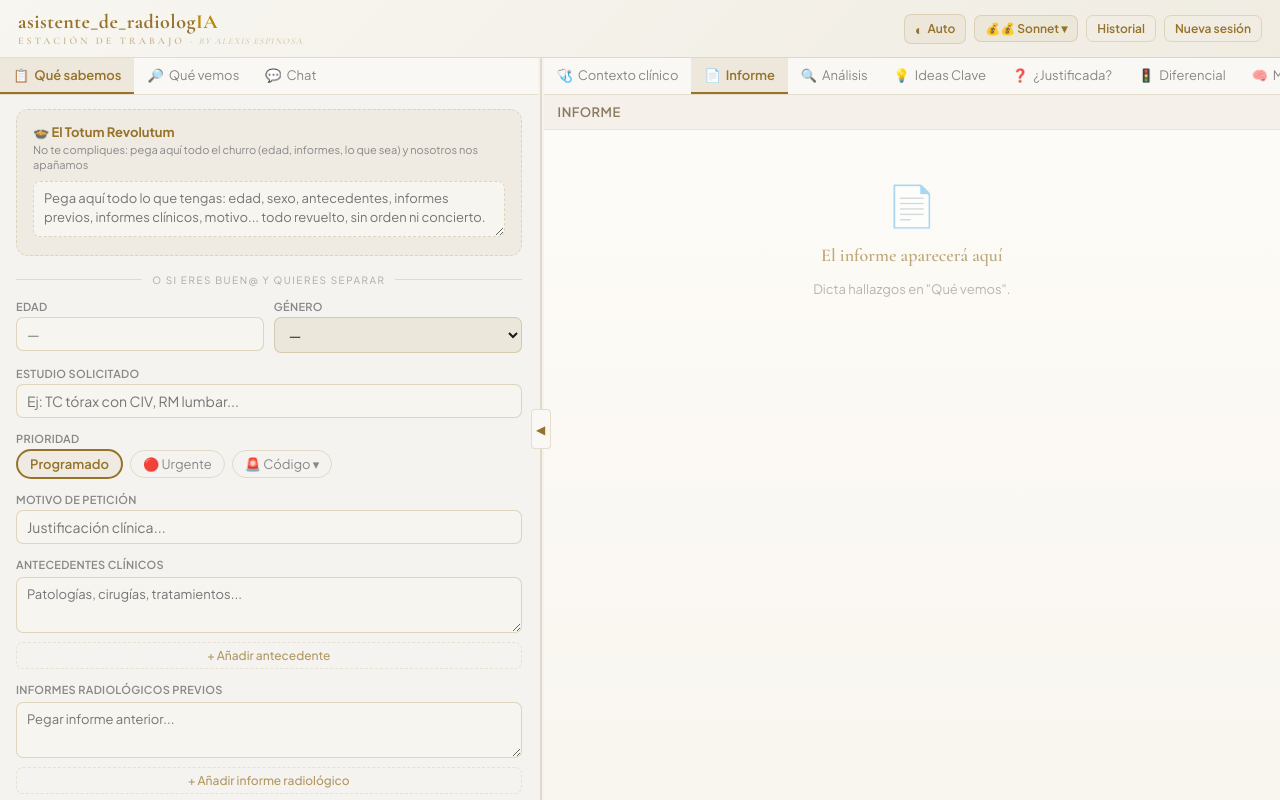
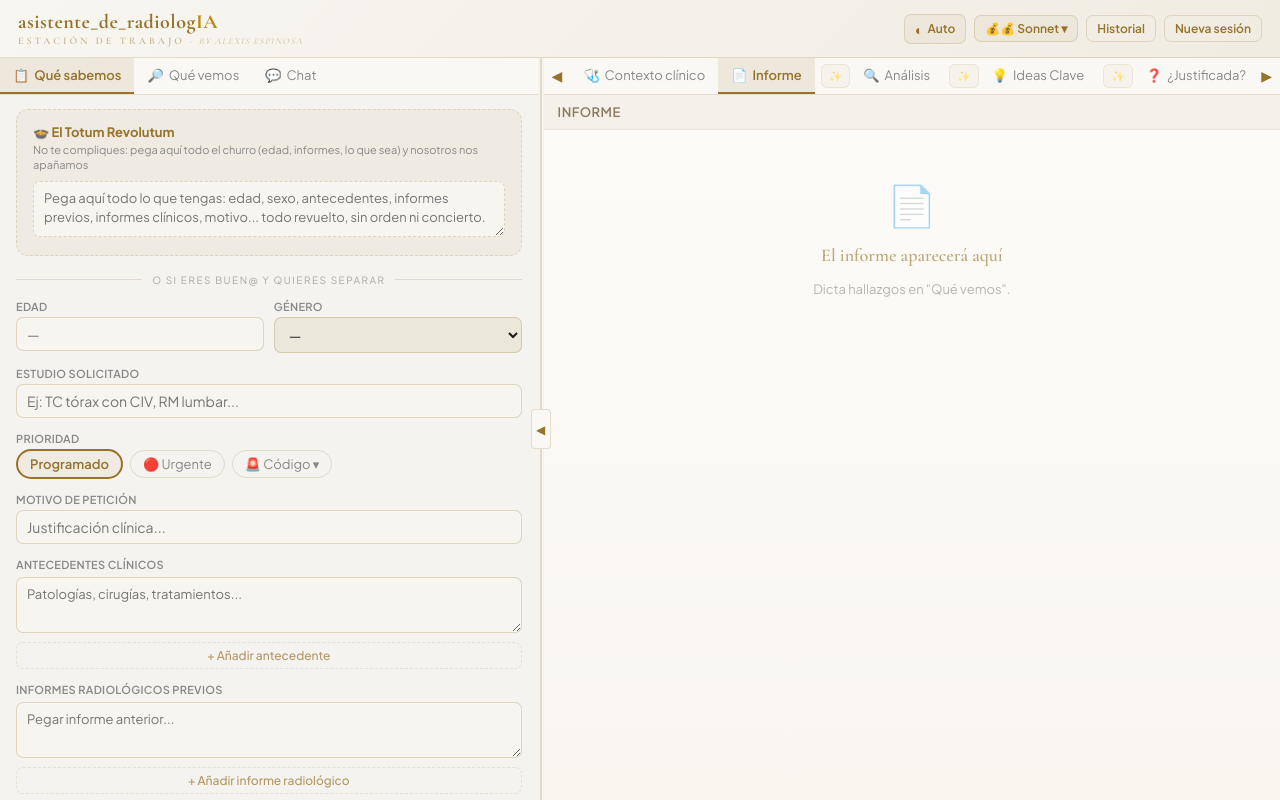
Before and after one commit to AlexiAEPx/asistente_de_radiologIA, a Next.js app: page / in a window 1280 px wide. Built offline with nearby package versions, Linux system fonts and the light colour scheme.

Commit message:
Mejora navegación y autocompletado IA en pestañas

```diff
--- a/app/page.js
+++ b/app/page.js
@@ -547,8 +547,14 @@ function LoadingDots({ text }) {
   );
 }
 
-function Tab({ active, icon, label, badge, onClick, P, compact }) {
+function Tab({ active, icon, label, status, onClick, onAiClick, aiDisabled, P, compact }) {
+  const statusStyle = status === "fresh"
+    ? { bg: "#22c55e", text: "✓", title: "Rellenado y leído" }
+    : status === "new"
+      ? { bg: "#f59e0b", text: "●", title: "Rellenado y pendiente de leer" }
+      : null;
   return (
+    <div style={{ display: "flex", alignItems: "center", gap: 6, flexShrink: 0 }}>
       <button onClick={onClick} style={{
         display: "flex", alignItems: "center", gap: compact ? 3 : 5, padding: compact ? "7px 8px" : "9px 13px",
         background: active ? P.goldBgActive : "transparent",
@@ -558,8 +564,13 @@ function Tab({ active, icon, label, badge, onClick, P, compact }) {
         flexShrink: 0,
       }}>
         <span>{icon}</span><span>{label}</span>
-      {badge && <span style={{ width: 6, height: 6, borderRadius: "50%", background: P.gold }} />}
+        {statusStyle && <span title={statusStyle.title} style={{ width: 14, height: 14, borderRadius: "50%", background: statusStyle.bg, color: "#fff", display: "inline-flex", alignItems: "center", justifyContent: "center", fontSize: 9, fontWeight: 700 }}>{statusStyle.text}</span>}
       </button>
+      {onAiClick && <button onClick={onAiClick} disabled={aiDisabled} title="Rellenar con IA" style={{
+        border: "1px solid " + P.goldBorder, background: P.goldBg, color: P.gold, borderRadius: 6,
+        padding: compact ? "3px 5px" : "4px 7px", fontSize: compact ? 10 : 11, cursor: aiDisabled ? "default" : "pointer", fontFamily: "inherit", opacity: aiDisabled ? 0.55 : 1,
+      }}>✨</button>}
+    </div>
   );
 }
 
@@ -732,6 +743,8 @@ export default function Page() {
   const [ldDiffDiag, setLdDiffDiag] = useState(false);
   const [mindMap, setMindMap] = useState("");
   const [ldMindMap, setLdMindMap] = useState(false);
+  const [tabVersion, setTabVersion] = useState({ report: 0, analysis: 0, keyIdeas: 0, justification: 0, diffDiag: 0, mindMap: 0 });
+  const [tabSeenVersion, setTabSeenVersion] = useState({ report: 0, analysis: 0, keyIdeas: 0, justification: 0, diffDiag: 0, mindMap: 0 });
   const [copied, setCopied] = useState("");
   const [err, setErr] = useState("");
   const [showMP, setShowMP] = useState(false);
@@ -809,6 +822,15 @@ export default function Page() {
   const cEndRef = useRef(null);
   const fInpRef = useRef(null);
   const cInpRef = useRef(null);
+  const rTabBarRef = useRef(null);
+
+  const bumpTabVersion = (tab) => setTabVersion(prev => ({ ...prev, [tab]: prev[tab] + 1 }));
+
+  useEffect(() => {
+    if (["report", "analysis", "keyIdeas", "justification", "diffDiag", "mindMap"].includes(rTab)) {
+      setTabSeenVersion(prev => ({ ...prev, [rTab]: tabVersion[rTab] }));
+    }
+  }, [rTab, tabVersion]);
 
   useEffect(() => { fEndRef.current?.scrollIntoView({ behavior: "smooth" }); }, [fMsgs, ldReport]);
   useEffect(() => { cEndRef.current?.scrollIntoView({ behavior: "smooth" }); }, [cMsgs, ldChat]);
@@ -876,17 +898,17 @@ export default function Page() {
     setErr(""); const um = { role: "user", content: t }; const nm = [...fMsgs, um];
     setFMsgs(nm); setFInput(""); setLdReport(true); setRTab("report");
     if (isMobile) setMobilePanel("right");
-    try { const h = clean(await callAPI(REPORT_SYS(ctx, isDark), nm)); setFMsgs(p => [...p, { role: "assistant", content: h }]); setReport(h); setCtxSnap(JSON.stringify(ctx)); saveToHistory(h, ctx); }
+    try { const h = clean(await callAPI(REPORT_SYS(ctx, isDark), nm)); setFMsgs(p => [...p, { role: "assistant", content: h }]); setReport(h); bumpTabVersion("report"); setCtxSnap(JSON.stringify(ctx)); saveToHistory(h, ctx); }
     catch (e) { setErr("Error informe: " + e.message); } setLdReport(false);
   };
   const regenReport = async () => {
     if (!fMsgs.length || ldReport) return; setLdReport(true); setErr(""); setRTab("report");
-    try { const h = clean(await callAPI(REPORT_SYS(ctx, isDark), fMsgs)); setReport(h); }
+    try { const h = clean(await callAPI(REPORT_SYS(ctx, isDark), fMsgs)); setReport(h); bumpTabVersion("report"); }
     catch (e) { setErr("Error regenerar: " + e.message); } setLdReport(false);
   };
   const genAnalysis = async () => {
     if (!report || ldAnalysis) return; setLdAnalysis(true); setErr(""); setRTab("analysis");
-    try { setAnalysis(clean(await callAPI(ANALYSIS_SYS(ctx, report), [{ role: "user", content: "Analiza este caso radiológico de forma exhaustiva." }]))); }
+    try { setAnalysis(clean(await callAPI(ANALYSIS_SYS(ctx, report), [{ role: "user", content: "Analiza este caso radiológico de forma exhaustiva." }]))); bumpTabVersion("analysis"); }
     catch (e) { setErr("Error análisis: " + e.message); } setLdAnalysis(false);
   };
   const sendChat = async () => {
@@ -901,28 +923,57 @@ export default function Page() {
   };
   const genKeyIdeas = async () => {
     if (!report || ldKeyIdeas) return; setLdKeyIdeas(true); setErr(""); setRTab("keyIdeas");
-    try { setKeyIdeas(clean(await callAPI(KEY_IDEAS_SYS(ctx, report, analysis), [{ role: "user", content: "Genera las 10 ideas clave de este caso radiológico." }]))); }
+    try { setKeyIdeas(clean(await callAPI(KEY_IDEAS_SYS(ctx, report, analysis), [{ role: "user", content: "Genera las 10 ideas clave de este caso radiológico." }]))); bumpTabVersion("keyIdeas"); }
     catch (e) { setErr("Error ideas clave: " + e.message); } setLdKeyIdeas(false);
   };
   const genJustification = async () => {
     if (!report || ldJustification) return; setLdJustification(true); setErr(""); setRTab("justification");
-    try { setJustification(clean(await callAPI(JUSTIFICATION_SYS(ctx, report), [{ role: "user", content: "Analiza la justificación de esta prueba radiológica." }]))); }
+    try { setJustification(clean(await callAPI(JUSTIFICATION_SYS(ctx, report), [{ role: "user", content: "Analiza la justificación de esta prueba radiológica." }]))); bumpTabVersion("justification"); }
     catch (e) { setErr("Error justificación: " + e.message); } setLdJustification(false);
   };
   const genDiffDiag = async () => {
     if (!report || ldDiffDiag) return; setLdDiffDiag(true); setErr(""); setRTab("diffDiag");
-    try { setDiffDiag(clean(await callAPI(DIFF_DIAG_SYS(ctx, report, analysis), [{ role: "user", content: "Genera el diagnóstico diferencial con código semáforo para este caso." }]))); }
+    try { setDiffDiag(clean(await callAPI(DIFF_DIAG_SYS(ctx, report, analysis), [{ role: "user", content: "Genera el diagnóstico diferencial con código semáforo para este caso." }]))); bumpTabVersion("diffDiag"); }
     catch (e) { setErr("Error diagnóstico diferencial: " + e.message); } setLdDiffDiag(false);
   };
   const genMindMap = async () => {
     if (!report || ldMindMap) return; setLdMindMap(true); setErr(""); setRTab("mindMap");
-    try { setMindMap(clean(await callAPI(MIND_MAP_SYS(ctx, report, analysis), [{ role: "user", content: "Genera un mapa mental visual completo de este caso radiológico." }]))); }
+    try { setMindMap(clean(await callAPI(MIND_MAP_SYS(ctx, report, analysis), [{ role: "user", content: "Genera un mapa mental visual completo de este caso radiológico." }]))); bumpTabVersion("mindMap"); }
     catch (e) { setErr("Error mapa mental: " + e.message); } setLdMindMap(false);
+  };
+
+  const tabAiActions = {
+    report: regenReport,
+    analysis: genAnalysis,
+    keyIdeas: genKeyIdeas,
+    justification: genJustification,
+    diffDiag: genDiffDiag,
+    mindMap: genMindMap,
+  };
+
+  const tabAiDisabled = {
+    report: !fMsgs.length || ldReport,
+    analysis: !report || ldAnalysis,
+    keyIdeas: !report || ldKeyIdeas,
+    justification: !report || ldJustification,
+    diffDiag: !report || ldDiffDiag,
+    mindMap: !report || ldMindMap,
+  };
+
+  const tabStatus = (tab) => {
+    if (tabVersion[tab] === 0) return null;
+    return tabSeenVersion[tab] < tabVersion[tab] ? "new" : "fresh";
+  };
+
+  const scrollTabs = (dir) => {
+    if (!rTabBarRef.current) return;
+    const amount = Math.max(180, rTabBarRef.current.clientWidth * 0.6);
+    rTabBarRef.current.scrollBy({ left: dir === "left" ? -amount : amount, behavior: "smooth" });
   };
 
   const cpText = async () => { if (!report) return; const d = document.createElement("div"); d.innerHTML = report; await navigator.clipboard.writeText(d.innerText || d.textContent); setCopied("t"); setTimeout(() => setCopied(""), 2500); };
   const cpHtml = async () => { if (!report) return; try { await navigator.clipboard.write([new ClipboardItem({ "text/html": new Blob([report], { type: "text/html" }), "text/plain": new Blob([report], { type: "text/plain" }) })]); } catch { await navigator.clipboard.writeText(report); } setCopied("h"); setTimeout(() => setCopied(""), 2500); };
-  const clearAll = () => { setCtx(emptyCtx); setFMsgs([]); setCMsgs([]); setReport(""); setAnalysis(""); setKeyIdeas(""); setJustification(""); setDiffDiag(""); setMindMap(""); setFInput(""); setCInput(""); setErr(""); setCtxSnap(""); setLTab("context"); setRTab("report"); setShowCodeDrop(false); setSpending({ totalCost: 0, inputTokens: 0, outputTokens: 0, calls: 0 }); };
+  const clearAll = () => { setCtx(emptyCtx); setFMsgs([]); setCMsgs([]); setReport(""); setAnalysis(""); setKeyIdeas(""); setJustification(""); setDiffDiag(""); setMindMap(""); setFInput(""); setCInput(""); setErr(""); setCtxSnap(""); setLTab("context"); setRTab("report"); setShowCodeDrop(false); setTabVersion({ report: 0, analysis: 0, keyIdeas: 0, justification: 0, diffDiag: 0, mindMap: 0 }); setTabSeenVersion({ report: 0, analysis: 0, keyIdeas: 0, justification: 0, diffDiag: 0, mindMap: 0 }); setSpending({ totalCost: 0, inputTokens: 0, outputTokens: 0, calls: 0 }); };
   const hk = (e, fn) => { if (e.key === "Enter" && !e.shiftKey) { e.preventDefault(); fn(); } };
   const sm = MODELS.find(m => m.id === model);
   const S = {
@@ -947,7 +998,7 @@ export default function Page() {
     rp: isMobile
       ? { display: mobilePanel === "right" ? "flex" : "none", flexDirection: "column", width: "100%", minHeight: "calc(100vh - 110px)" }
       : { display: "flex", flexDirection: "column", flex: 1, minWidth: 0 },
-    tb: { display: "flex", borderBottom: "1px solid " + P.goldBorder, background: P.bg2, flexShrink: 0, overflowX: isMobile ? "auto" : "visible", WebkitOverflowScrolling: "touch" },
+    tb: { display: "flex", alignItems: "center", borderBottom: "1px solid " + P.goldBorder, background: P.bg2, flexShrink: 0, overflowX: "auto", WebkitOverflowScrolling: "touch", scrollBehavior: "smooth" },
     cs: { flex: 1, overflowY: "auto", padding: isMobile ? "12px 10px" : "14px 16px" },
     fg: { marginBottom: 14 },
     lb: { display: "block", fontSize: 11, fontWeight: 600, color: P.text3, marginBottom: 4, letterSpacing: 0.3, textTransform: "uppercase" },
@@ -1122,8 +1173,8 @@ export default function Page() {
         <div style={S.lp}>
           <div data-tabbar="" style={S.tb}>
             <Tab active={lTab === "context"} icon="📋" label="Qué sabemos" onClick={() => setLTab("context")} P={P} compact={isMobile} />
-            <Tab active={lTab === "findings"} icon="🔎" label="Qué vemos" badge={!!report && lTab !== "findings"} onClick={() => setLTab("findings")} P={P} compact={isMobile} />
-            <Tab active={lTab === "chat"} icon="💬" label="Chat" badge={cMsgs.length > 0 && lTab !== "chat"} onClick={() => setLTab("chat")} P={P} compact={isMobile} />
+            <Tab active={lTab === "findings"} icon="🔎" label="Qué vemos" status={report && lTab !== "findings" ? "new" : null} onClick={() => setLTab("findings")} P={P} compact={isMobile} />
+            <Tab active={lTab === "chat"} icon="💬" label="Chat" status={cMsgs.length > 0 && lTab !== "chat" ? "new" : null} onClick={() => setLTab("chat")} P={P} compact={isMobile} />
           </div>
           {lTab === "context" ? (
             <div style={S.cs}>
@@ -1213,14 +1264,18 @@ export default function Page() {
         </div>
 
         <div style={S.rp}>
-          <div data-tabbar="" style={S.tb}>
-            <Tab active={rTab === "clinicalContext"} icon="🩺" label="Contexto clínico" badge={!!clinicalContext && rTab !== "clinicalContext"} onClick={() => setRTab("clinicalContext")} P={P} compact={isMobile} />
-            <Tab active={rTab === "report"} icon="📄" label="Informe" badge={!!report && rTab !== "report"} onClick={() => setRTab("report")} P={P} compact={isMobile} />
-            <Tab active={rTab === "analysis"} icon="🔍" label="Análisis" badge={!!analysis && rTab !== "analysis"} onClick={() => setRTab("analysis")} P={P} compact={isMobile} />
-            <Tab active={rTab === "keyIdeas"} icon="💡" label="Ideas Clave" badge={!!keyIdeas && rTab !== "keyIdeas"} onClick={() => setRTab("keyIdeas")} P={P} compact={isMobile} />
-            <Tab active={rTab === "justification"} icon="❓" label="¿Justificada?" badge={!!justification && rTab !== "justification"} onClick={() => setRTab("justification")} P={P} compact={isMobile} />
-            <Tab active={rTab === "diffDiag"} icon="🚦" label="Diferencial" badge={!!diffDiag && rTab !== "diffDiag"} onClick={() => setRTab("diffDiag")} P={P} compact={isMobile} />
-            <Tab active={rTab === "mindMap"} icon="🧠" label="Mapa Mental" badge={!!mindMap && rTab !== "mindMap"} onClick={() => setRTab("mindMap")} P={P} compact={isMobile} />
+          <div style={{ display: "flex", alignItems: "center", borderBottom: "1px solid " + P.goldBorder, background: P.bg2, flexShrink: 0 }}>
+            <button onClick={() => scrollTabs("left")} title="Ver pestañas anteriores" style={{ border: "none", background: "transparent", color: P.gold, cursor: "pointer", padding: isMobile ? "8px 7px" : "10px 8px", fontSize: 14, flexShrink: 0 }}>◀</button>
+            <div ref={rTabBarRef} data-tabbar="" style={{ ...S.tb, borderBottom: "none", flex: 1 }}>
+              <Tab active={rTab === "clinicalContext"} icon="🩺" label="Contexto clínico" onClick={() => setRTab("clinicalContext")} P={P} compact={isMobile} />
+              <Tab active={rTab === "report"} icon="📄" label="Informe" status={tabStatus("report")} onClick={() => setRTab("report")} onAiClick={tabAiActions.report} aiDisabled={tabAiDisabled.report} P={P} compact={isMobile} />
+              <Tab active={rTab === "analysis"} icon="🔍" label="Análisis" status={tabStatus("analysis")} onClick={() => setRTab("analysis")} onAiClick={tabAiActions.analysis} aiDisabled={tabAiDisabled.analysis} P={P} compact={isMobile} />
+              <Tab active={rTab === "keyIdeas"} icon="💡" label="Ideas Clave" status={tabStatus("keyIdeas")} onClick={() => setRTab("keyIdeas")} onAiClick={tabAiActions.keyIdeas} aiDisabled={tabAiDisabled.keyIdeas} P={P} compact={isMobile} />
+              <Tab active={rTab === "justification"} icon="❓" label="¿Justificada?" status={tabStatus("justification")} onClick={() => setRTab("justification")} onAiClick={tabAiActions.justification} aiDisabled={tabAiDisabled.justification} P={P} compact={isMobile} />
+              <Tab active={rTab === "diffDiag"} icon="🚦" label="Diferencial" status={tabStatus("diffDiag")} onClick={() => setRTab("diffDiag")} onAiClick={tabAiActions.diffDiag} aiDisabled={tabAiDisabled.diffDiag} P={P} compact={isMobile} />
+              <Tab active={rTab === "mindMap"} icon="🧠" label="Mapa Mental" status={tabStatus("mindMap")} onClick={() => setRTab("mindMap")} onAiClick={tabAiActions.mindMap} aiDisabled={tabAiDisabled.mindMap} P={P} compact={isMobile} />
+            </div>
+            <button onClick={() => scrollTabs("right")} title="Ver pestañas siguientes" style={{ border: "none", background: "transparent", color: P.gold, cursor: "pointer", padding: isMobile ? "8px 7px" : "10px 8px", fontSize: 14, flexShrink: 0 }}>▶</button>
           </div>
 
           {rTab === "clinicalContext" && <div style={{ display: "flex", flexDirection: "column", flex: 1, minHeight: 0 }}>
```
Lines whose indentation alone changed are shown as unchanged.
